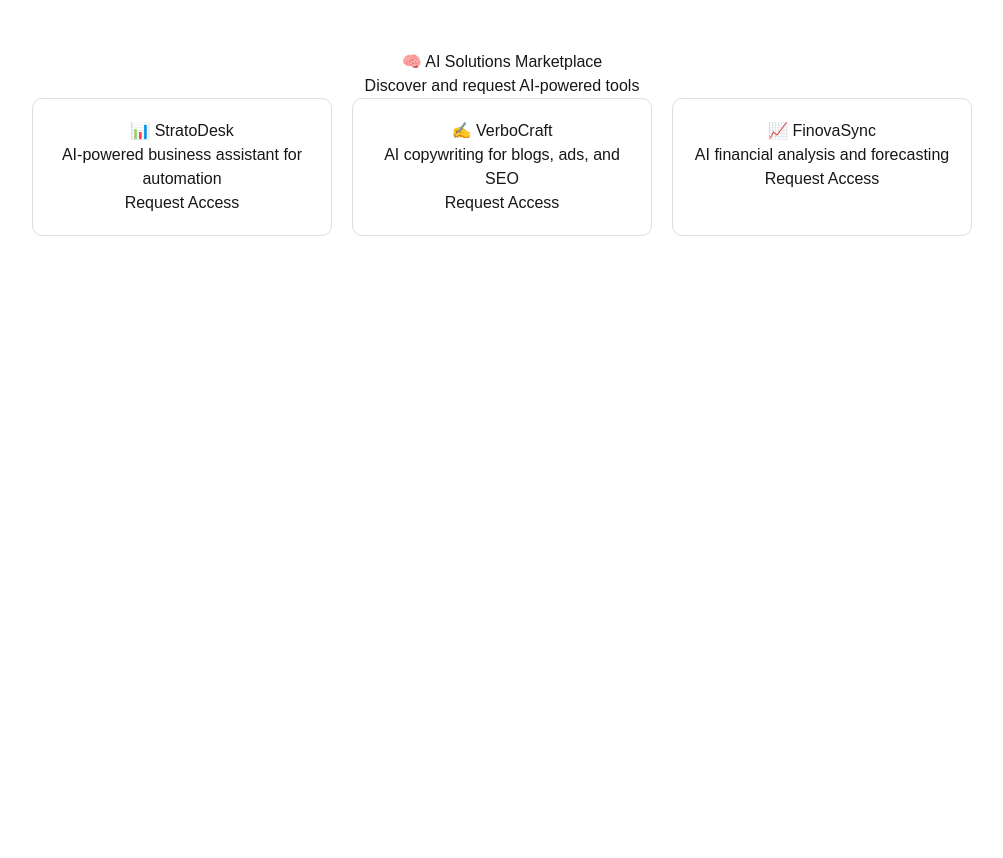
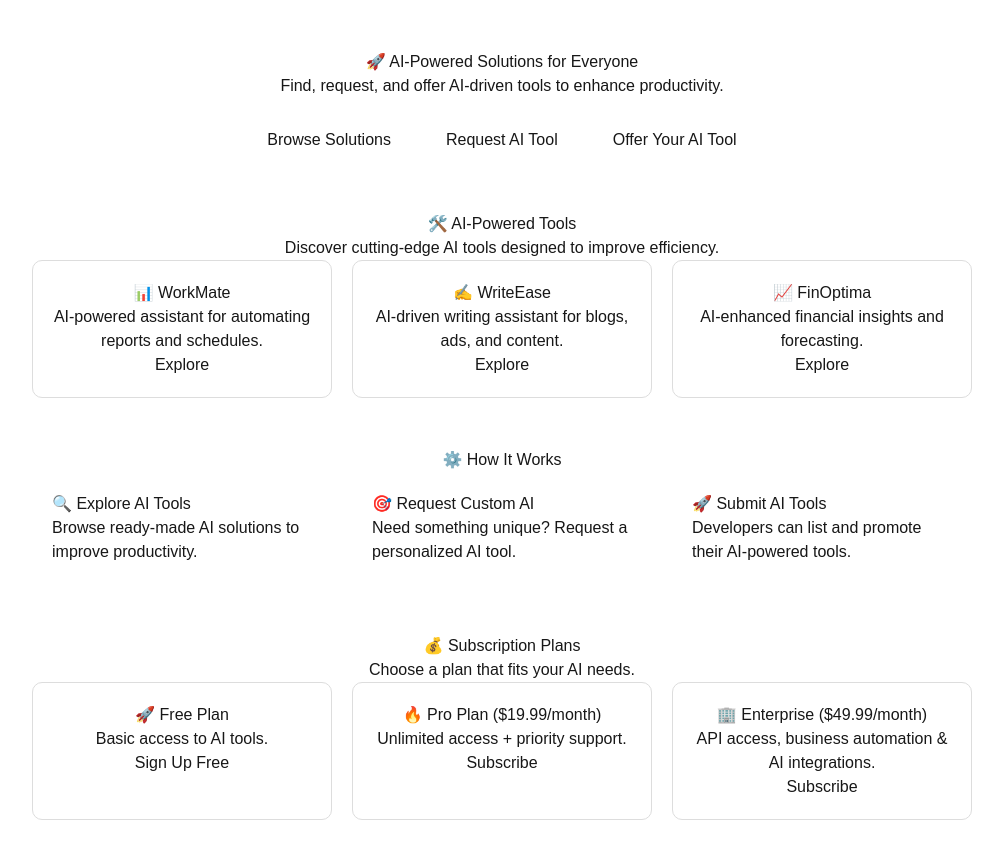
Before and after one commit to jbdai/jbdaio.com, a Next.js app: page / in a window 1280 px wide. Shown: the top 858 px of the page, without its empty margins (138-1141 px from the left). Before the commit the page ends 800 px from the top, so only its background shows below. Built offline with nearby package versions, Linux system fonts and the light colour scheme.

Commit message:
Updated home page

```diff
--- a/src/app/page.js
+++ b/src/app/page.js
@@ -1,26 +1,99 @@
-export default function Solutions() {
+export default function Home() {
   return (
-    <main style={{ textAlign: "center", padding: "50px" }}>
-      <h1>🧠 AI Solutions Marketplace</h1>
-      <p>Discover and request AI-powered tools</p>
+    <main style={{ textAlign: "center", padding: "50px", fontFamily: "Arial, sans-serif" }}>
+      {/* Hero Section */}
+      <h1>🚀 AI-Powered Solutions for Everyone</h1>
+      <p>Find, request, and offer AI-driven tools to enhance productivity.</p>
 
-      <div style={{ display: "flex", justifyContent: "center", gap: "20px", flexWrap: "wrap" }}>
-        <div style={{ border: "1px solid #ddd", padding: "20px", width: "300px", borderRadius: "10px" }}>
-          <h2>📊 StratoDesk</h2>
-          <p>AI-powered business assistant for automation</p>
-          <button>Request Access</button>
+      <div style={{ marginTop: "20px", display: "flex", justifyContent: "center", gap: "15px" }}>
+        <a href="/solutions">
+          <button style={{ padding: "10px 20px", fontSize: "16px", cursor: "pointer" }}>
+            Browse Solutions
+          </button>
+        </a>
+        <a href="/request">
+          <button style={{ padding: "10px 20px", fontSize: "16px", cursor: "pointer" }}>
+            Request AI Tool
+          </button>
+        </a>
+        <a href="/submit">
+          <button style={{ padding: "10px 20px", fontSize: "16px", cursor: "pointer" }}>
+            Offer Your AI Tool
+          </button>
+        </a>
+      </div>
+
+      {/* Featured AI Solutions */}
+      <div style={{ textAlign: "center", marginTop: "50px" }}>
+        <h2>🛠️ AI-Powered Tools</h2>
+        <p>Discover cutting-edge AI tools designed to improve efficiency.</p>
+
+        <div style={{ display: "flex", justifyContent: "center", gap: "20px", flexWrap: "wrap" }}>
+          <div style={{ border: "1px solid #ddd", padding: "20px", width: "300px", borderRadius: "10px" }}>
+            <h3>📊 WorkMate</h3>
+            <p>AI-powered assistant for automating reports and schedules.</p>
+            <a href="/solutions"><button>Explore</button></a>
+          </div>
+
+          <div style={{ border: "1px solid #ddd", padding: "20px", width: "300px", borderRadius: "10px" }}>
+            <h3>✍️ WriteEase</h3>
+            <p>AI-driven writing assistant for blogs, ads, and content.</p>
+            <a href="/solutions"><button>Explore</button></a>
+          </div>
+
+          <div style={{ border: "1px solid #ddd", padding: "20px", width: "300px", borderRadius: "10px" }}>
+            <h3>📈 FinOptima</h3>
+            <p>AI-enhanced financial insights and forecasting.</p>
+            <a href="/solutions"><button>Explore</button></a>
+          </div>
         </div>
+      </div>
 
-        <div style={{ border: "1px solid #ddd", padding: "20px", width: "300px", borderRadius: "10px" }}>
-          <h2>✍️ VerboCraft</h2>
-          <p>AI copywriting for blogs, ads, and SEO</p>
-          <button>Request Access</button>
+      {/* How It Works Section */}
+      <div style={{ textAlign: "center", marginTop: "50px" }}>
+        <h2>⚙️ How It Works</h2>
+
+        <div style={{ display: "flex", justifyContent: "center", gap: "20px", flexWrap: "wrap" }}>
+          <div style={{ padding: "20px", width: "300px", borderRadius: "10px", textAlign: "left" }}>
+            <h3>🔍 Explore AI Tools</h3>
+            <p>Browse ready-made AI solutions to improve productivity.</p>
+          </div>
+
+          <div style={{ padding: "20px", width: "300px", borderRadius: "10px", textAlign: "left" }}>
+            <h3>🎯 Request Custom AI</h3>
+            <p>Need something unique? Request a personalized AI tool.</p>
+          </div>
+
+          <div style={{ padding: "20px", width: "300px", borderRadius: "10px", textAlign: "left" }}>
+            <h3>🚀 Submit AI Tools</h3>
+            <p>Developers can list and promote their AI-powered tools.</p>
+          </div>
         </div>
+      </div>
 
-        <div style={{ border: "1px solid #ddd", padding: "20px", width: "300px", borderRadius: "10px" }}>
-          <h2>📈 FinovaSync</h2>
-          <p>AI financial analysis and forecasting</p>
-          <button>Request Access</button>
+      {/* Pricing Section */}
+      <div style={{ textAlign: "center", marginTop: "50px" }}>
+        <h2>💰 Subscription Plans</h2>
+        <p>Choose a plan that fits your AI needs.</p>
+
+        <div style={{ display: "flex", justifyContent: "center", gap: "20px", flexWrap: "wrap" }}>
+          <div style={{ border: "1px solid #ddd", padding: "20px", width: "300px", borderRadius: "10px" }}>
+            <h3>🚀 Free Plan</h3>
+            <p>Basic access to AI tools.</p>
+            <button>Sign Up Free</button>
+          </div>
+
+          <div style={{ border: "1px solid #ddd", padding: "20px", width: "300px", borderRadius: "10px" }}>
+            <h3>🔥 Pro Plan ($19.99/month)</h3>
+            <p>Unlimited access + priority support.</p>
+            <button>Subscribe</button>
+          </div>
+
+          <div style={{ border: "1px solid #ddd", padding: "20px", width: "300px", borderRadius: "10px" }}>
+            <h3>🏢 Enterprise ($49.99/month)</h3>
+            <p>API access, business automation & AI integrations.</p>
+            <button>Subscribe</button>
+          </div>
         </div>
       </div>
     </main>
```
